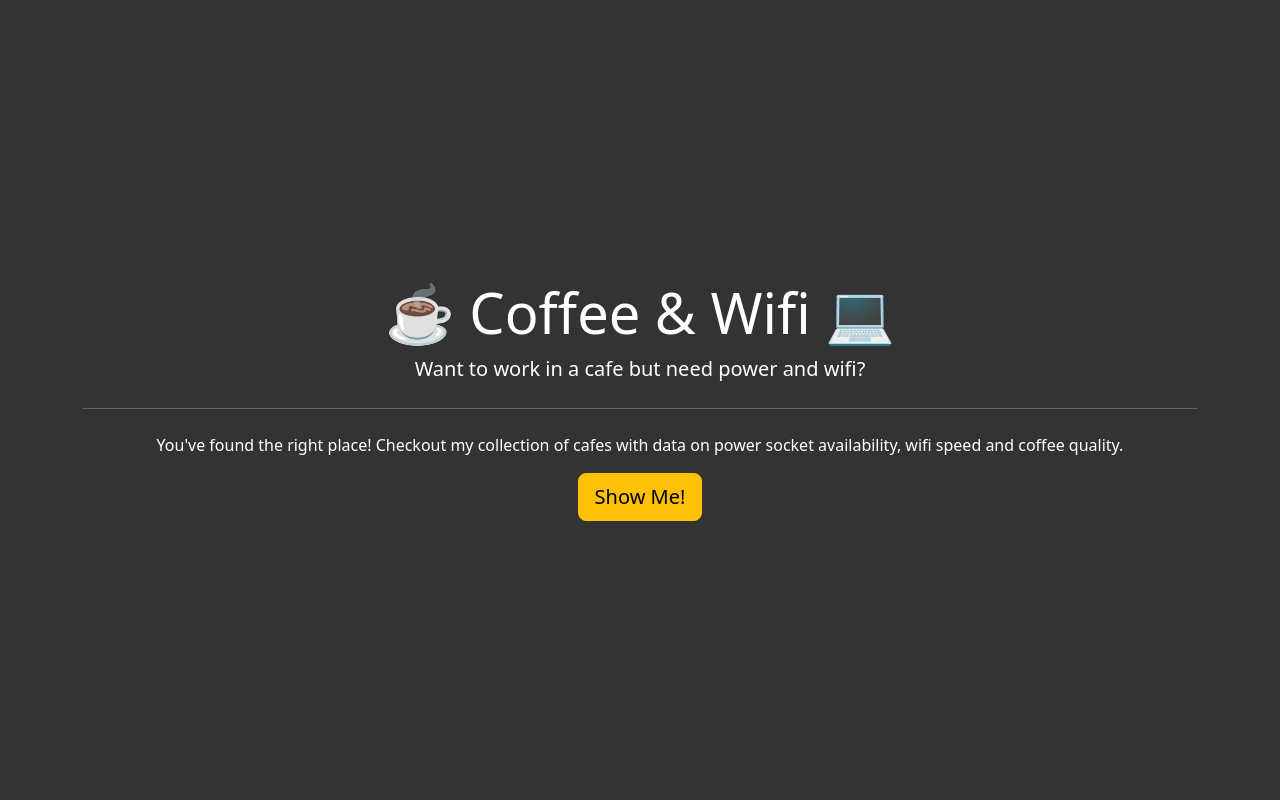
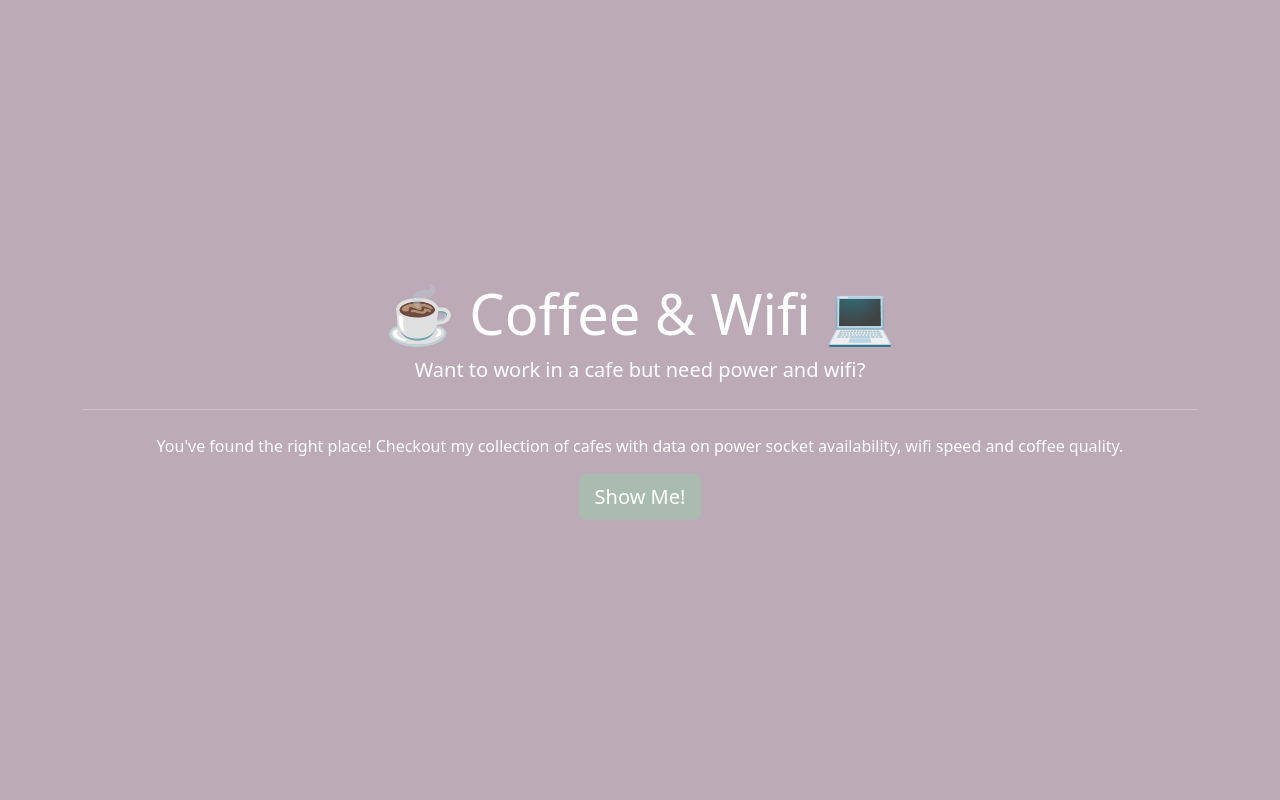
Before and after one commit to branchedelac/app-brewery-python, a Flask app: page / in a window 1280 px wide. Run offline with Flask 3, Linux system fonts and the light colour scheme; some libraries are stand-ins or nearby versions.

Commit message:
update styling

```diff
--- a/Day_62_Coffee_and_Wifi/static/css/styles.css
+++ b/Day_62_Coffee_and_Wifi/static/css/styles.css
@@ -2,12 +2,18 @@
 your web pages for the styles to be rendered. */
 
 body {
-background-color: #333;
+background-color: #bcaab7;
 color: white;
 }
 
 a {
-    color: #ffc107;
+    color: #5c7464;
+}
+
+.btn-green {
+background-color: #aabcb0;
+color: white;
+border: none;
 }
 
 .jumbotron {
@@ -16,7 +22,7 @@ a {
   margin: 0;
   height: 100vh;
   color: white;
-  background-color: #333;
+  background-color: #bcaab7;
 }
 
 .space-above {
--- a/Day_62_Coffee_and_Wifi/templates/add.html
+++ b/Day_62_Coffee_and_Wifi/templates/add.html
@@ -7,7 +7,7 @@
   <div class="row">
     <div class="col-sm-12 col-md-8">
 
-      <h1>Add a new cafe into the database</h1>
+      <h1 class="display-4">Add a new cafe into the database</h1>
 
         {{ render_form(form, novalidate=True) }}
 
--- a/Day_62_Coffee_and_Wifi/templates/cafes.html
+++ b/Day_62_Coffee_and_Wifi/templates/cafes.html
@@ -3,13 +3,13 @@
 
 {% block content %}
 
-<div class="container">
+<div class="container text-center">
   <div class="row">
     <div class="col-sm-12">
 
-      <h1>All Cafes</h1>
+      <h1 class="display-4">All Cafes</h1>
 
-	  <table class="table table-dark table-striped table-hover">
+	  <table class="table table-light table-striped table-hover">
           <thead>
             <tr>
               <th scope="col">Cafe Name</th>
--- a/Day_62_Coffee_and_Wifi/templates/index.html
+++ b/Day_62_Coffee_and_Wifi/templates/index.html
@@ -8,7 +8,7 @@
   <p class="lead">Want to work in a cafe but need power and wifi?</p>
   <hr class="my-4">
   <p>You've found the right place! Checkout my collection of cafes with data on power socket availability, wifi speed and coffee quality.</p>
-  <a class="btn btn-warning btn-lg" href="{{url_for('cafes')}}" role="button">Show Me!</a>
+  <a class="btn btn-info btn-lg btn-green" href="{{url_for('cafes')}}" role="button">Show Me!</a>
 </div>
     </div>
 
```
